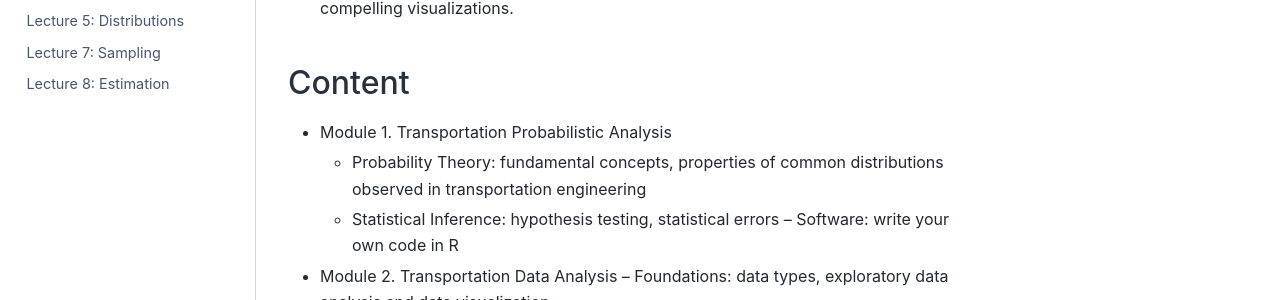
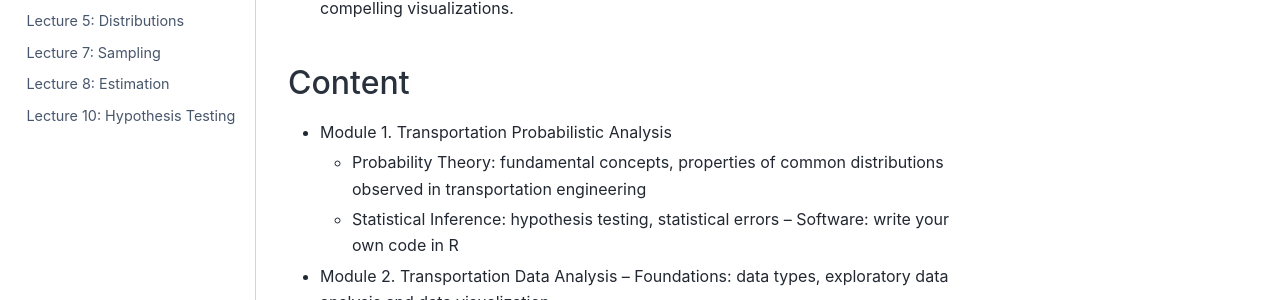
Before and after one commit to anmpahwa/CE5540, a Jupyter Book: the page built from book/intro.md, in a window 1280 px wide. Shown: the part 487-787 px from the top of the page. Built offline with Jupyter Book 1.0.4 settings and Sphinx 7.4.7 and the Sphinx Book theme 1.1.4, drawn with Linux system fonts in a browser that asks for light colours; comment, search, counter and statistics services are not loaded.

Commit message:
update toc.yml

```diff
--- a/book/_toc.yml
+++ b/book/_toc.yml
@@ -11,3 +11,4 @@ parts:
     - file: content/lecture_05.ipynb
     - file: content/lecture_07.ipynb
     - file: content/lecture_08.ipynb
+    - file: content/lecture_10.ipynb
```
